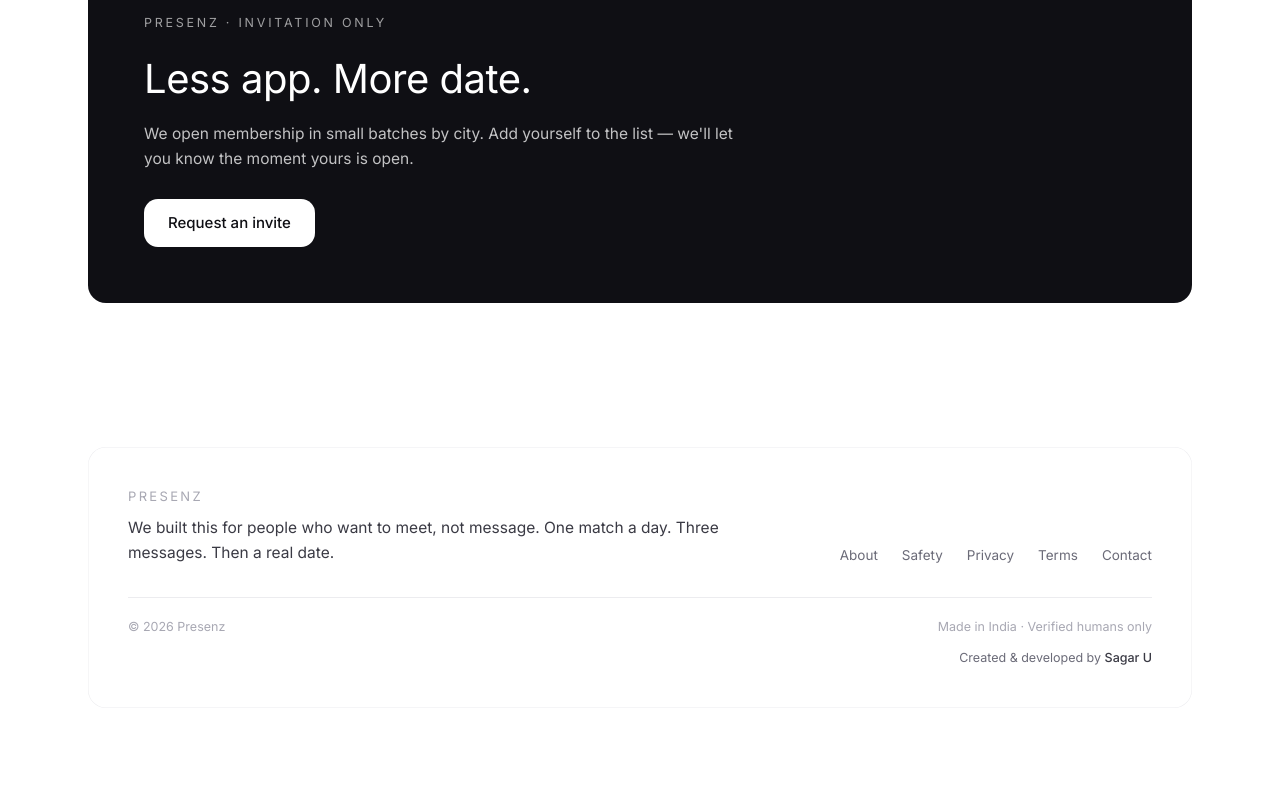
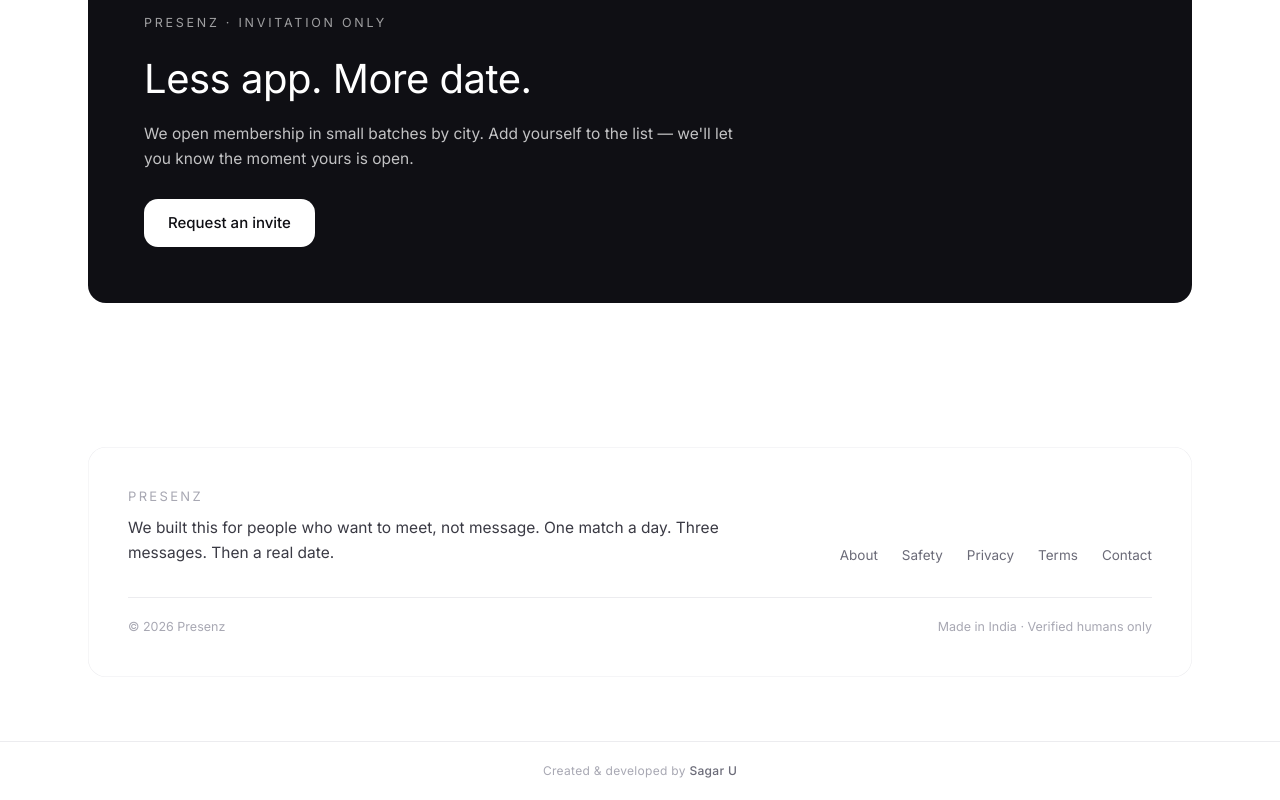
Before and after one commit to Sagar-colab/presenz, a Next.js app: page / in a window 1280 px wide. Shown: the part 2266-3066 px from the top of the page. Before the commit the page ends 3038 px from the top, so only its background shows below. Built offline with nearby package versions, Linux system fonts and the light colour scheme.

Commit message:
feat: add creator credit to footer

```diff
--- a/app/layout.tsx
+++ b/app/layout.tsx
@@ -41,6 +41,15 @@
     <html lang="en" className={inter.variable}>
       <body className="font-sans antialiased text-ink bg-surface">
         <AuthProvider>{children}</AuthProvider>
+        <footer
+          aria-label="Site credit"
+          className="border-t border-surface-line bg-white py-5 text-center"
+        >
+          <p className="text-[12px] tracking-wide text-ink-faint">
+            Created &amp; developed by{" "}
+            <span className="font-medium text-ink-muted">Sagar U</span>
+          </p>
+        </footer>
       </body>
     </html>
   );
--- a/components/landing/Footer.tsx
+++ b/components/landing/Footer.tsx
@@ -20,14 +20,10 @@
             <Link href="/contact" className="hover:text-ink">Contact</Link>
           </div>
         </div>
-        <div className="mt-8 flex flex-col gap-2 border-t border-surface-line pt-5 text-[12.5px] text-ink-faint md:flex-row md:items-center md:justify-between">
+        <div className="mt-8 flex items-center justify-between border-t border-surface-line pt-5 text-[12.5px] text-ink-faint">
           <span>© {new Date().getFullYear()} Presenz</span>
           <span>Made in India · Verified humans only</span>
         </div>
-        <p className="mt-3 text-center text-[12.5px] text-ink-muted md:text-right">
-          Created &amp; developed by{" "}
-          <span className="font-medium text-ink-soft">Sagar U</span>
-        </p>
       </div>
     </footer>
   );
```
